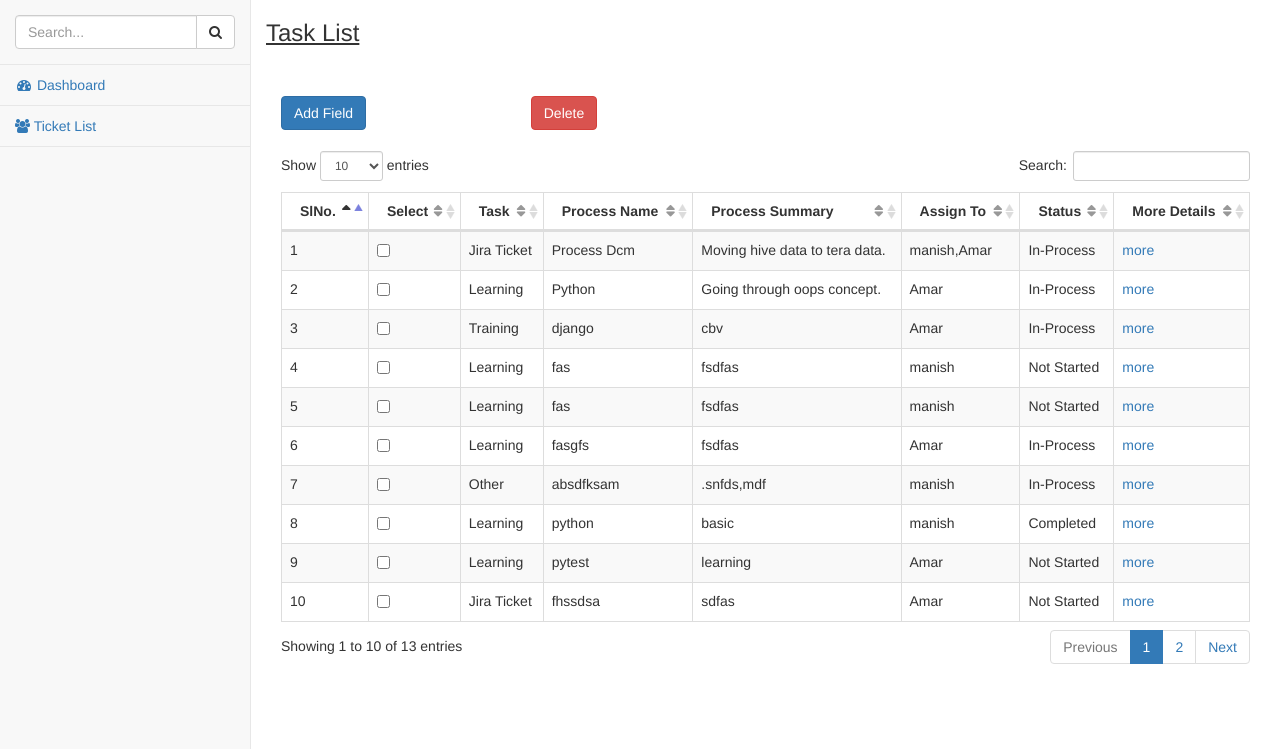
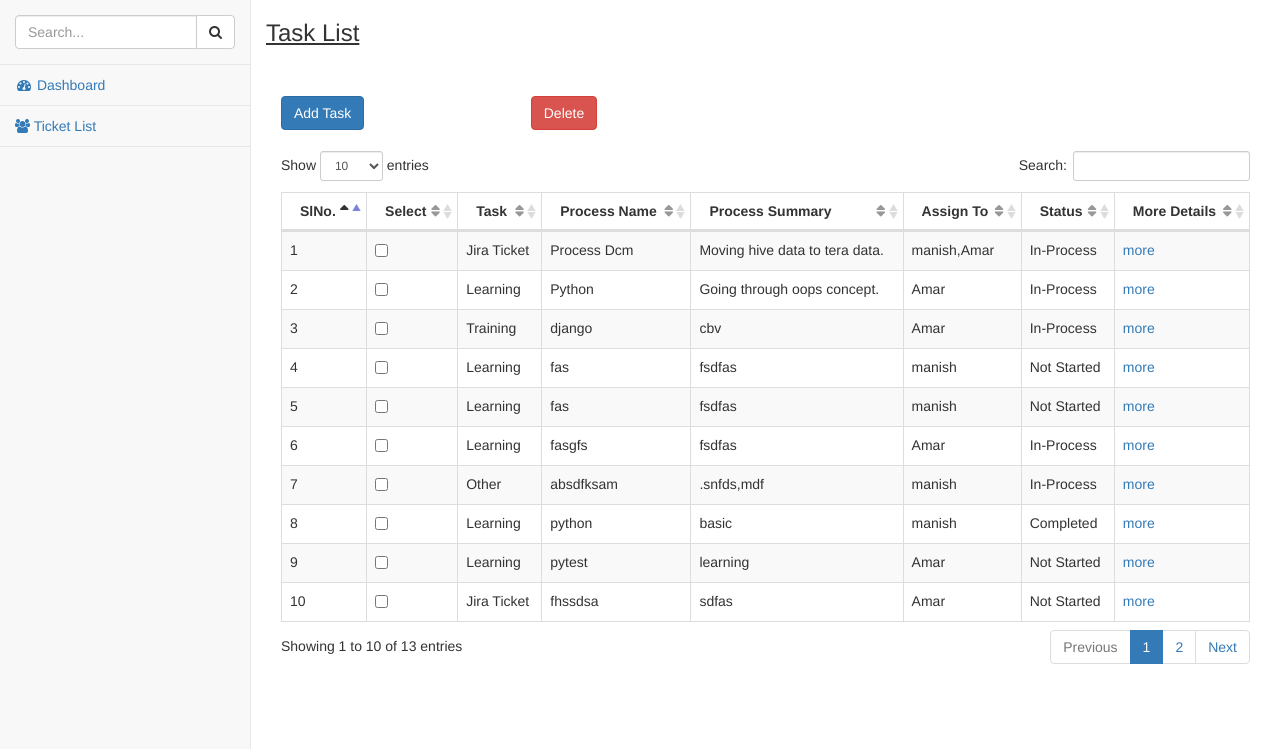
Before and after one commit to rukmini-g/project_manager, a Django app: template project_manager/ticket/templates/ticket/ticket_list.html in a window 1280 px wide. Shown: the part 51-800 px from the top of the page. Run offline with Django 3.2, Linux system fonts and the light colour scheme; data comes from the database, SQL or seed files in the repository; the template is opened without the code that fills it: values that come from a table or form of the project are taken from there, most other values are stand-ins (such as "Sample title", 1, 10 or a date in 2020); some libraries are stand-ins or nearby versions.

Commit message:
updated with tickets to tasks

```diff
--- a/project_manager/ticket/templates/ticket/ticket_list.html
+++ b/project_manager/ticket/templates/ticket/ticket_list.html
@@ -7,7 +7,7 @@
             </div><br><br>
             <div class="row">
                 <div class="col-md-3">
-                <button class="btn btn-primary" data-toggle="modal" data-target="#addapp">Add Field</button><br><br>
+                <button class="btn btn-primary" data-toggle="modal" data-target="#addapp">Add Task</button><br><br>
                 </div>
                 <div class="col-md-3">
                     <button class="btn btn-danger"  id="del" >Delete</button>
@@ -21,7 +21,7 @@
                           <span aria-hidden="true">&times;</span>
                           <span class="sr-only">Close</span>
                         </button>
-                        <h4 class="modal-title" id="myModalLabel">Add Field</h4>
+                        <h4 class="modal-title" id="myModalLabel">Add Task</h4>
                       </div>
                       <div class="modal-body">
                         <form role='form' action="/ticket/create/" method="post">{% csrf_token %}
@@ -86,7 +86,7 @@
                 </div></div>
 
         {% else %}
-            <p>No tickets are available.</p>
+            <p>No tasks are available.</p>
         {% endif %}
 
 
```
